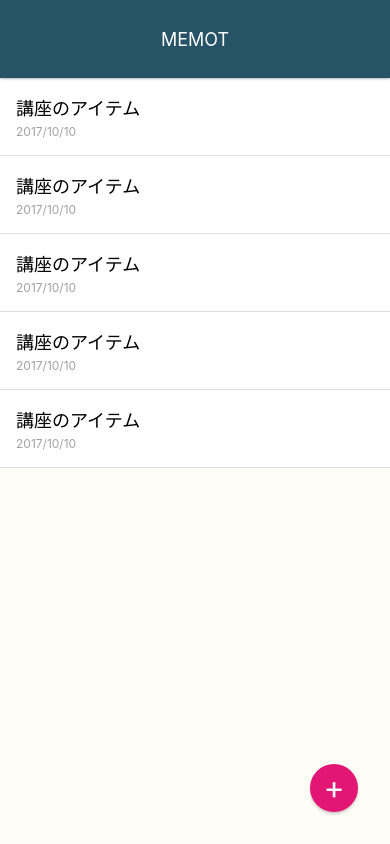
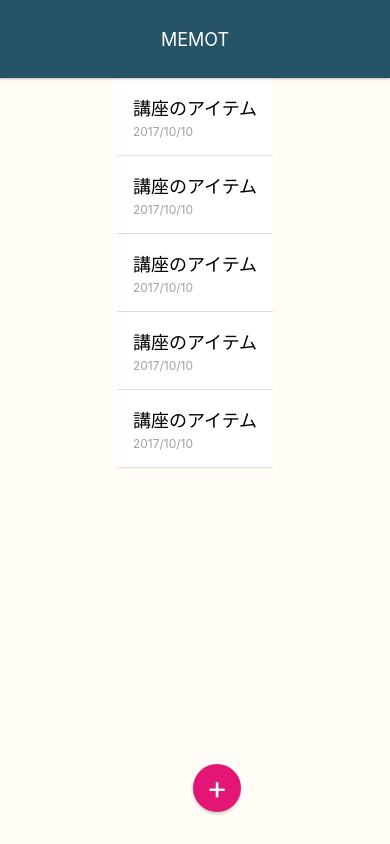
Before and after one commit to tadaakimiwa/MemoApp, a React Native app: screen / in a window 390 px wide. Built offline with nearby package versions, Linux system fonts and the light colour scheme.

Commit message:
Create MemoListScreen

```diff
--- a/App.js
+++ b/App.js
@@ -2,17 +2,17 @@
 import { StyleSheet, View } from 'react-native';
 
 import Appbar from './src/components/Appbar';
-import MemoList from './src/components/MemoList';
-import CircleButton from './src/elements/CircleButton';
+import MemoListScreen from './src/screens/MemoListScreen';
 
-export default function App() {
-  return (
-    <View style={styles.container}>
-      <Appbar />
-      <MemoList />
-      <CircleButton>+</CircleButton>
-    </View>
-  );
+export default class App extends React.Component {
+  render() {
+    return (
+      <View style={styles.container}>
+        <Appbar />
+        <MemoListScreen />
+      </View>
+    );
+  }
 }
 
 const styles = StyleSheet.create({
--- /dev/null
+++ b/src/screens/MemoListScreen.js
@@ -0,0 +1,25 @@
+import React from 'react';
+import { StyleSheet, View } from 'react-native';
+
+import MemoList from '../components/MemoList';
+import CircleButton from '../elements/CircleButton';
+
+class MemoListScreen extends React.Component {
+  render() {
+    return (
+      <View style={styles.container}>
+        <MemoList />
+        <CircleButton>+</CircleButton>
+      </View>
+    );
+  }
+}
+
+const styles = StyleSheet.create({
+  container: {
+    flex: 1,
+    width: '100',
+  },
+});
+
+export default MemoListScreen;
```
